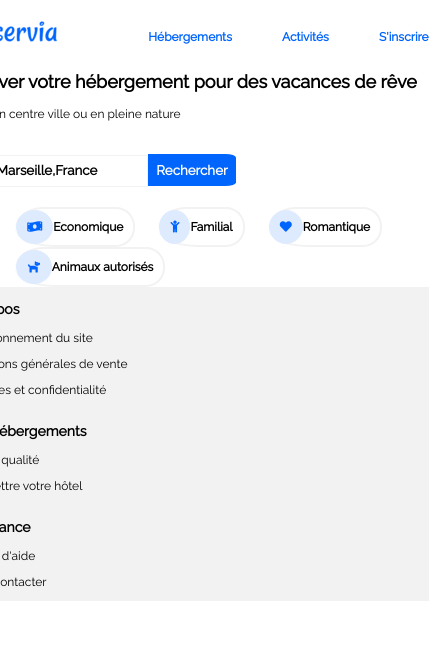
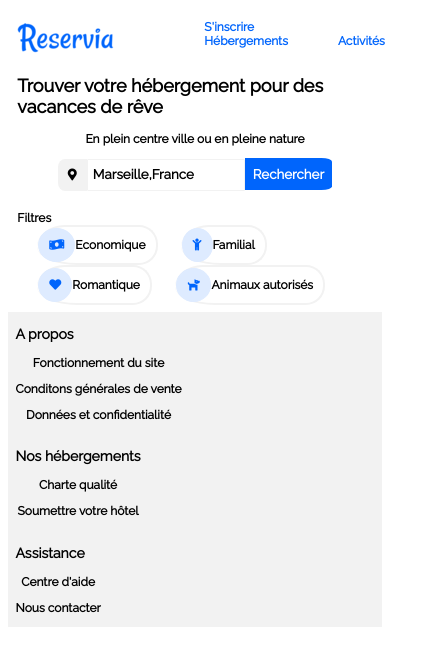
Before and after one commit to JordanBreter/JordanBreter_2_21052021, a plain HTML site: page index.html in a window 390 px wide. Shown: the whole page, 429 px wide, since content can reach past the window. Drawn offline with Linux system fonts and the light colour scheme.

Commit message:
intégration du responsive

```diff
--- a/index.html
+++ b/index.html
@@ -21,8 +21,10 @@
             <div id="menu">
             <nav>
                 <ul>
+            <div id="menu2">
                     <li><a href="#hebergement">Hébergements</a></li>
                     <li><a href="#activites">Activités</a></li>
+            </div>
             <div class="inscrire">
                     <li><a href="#">S'inscrire</a></li>
             </div>
@@ -56,6 +58,7 @@
                     </div>
 
         </nav>
+        </div>
 
     <!--Partie Footer-->
 
@@ -85,6 +88,5 @@
             </div>
             </div>
         </footer>
-        </div>
     </body>
 </html>
--- a/style.css
+++ b/style.css
@@ -9,35 +9,53 @@ body {
     margin: auto;
     align-content: center;
 }
-@media screen and (max-width:812px)
+@media all and (max-width:812px)
 {
+    body{
+        font-weight: bold
+    }
     .corps{
         display: flex;
-        flex-wrap: wrap;
+        width: 95%;
     }
-
+    .inscrire{
+        display: flex;
+    }
 }
 
 /*Partie header */
 
-@media screen and (max-width:812px)
+@media all and (max-width:812px)
 {
-    .inscrire{
-        display: flex;
-    }
+
     nav li{
         display: flex;
         justify-content: space-between;
         align-items: flex-end;
-
     }
 
+    nav ul{
+        display: flex;
+        flex-wrap: wrap-reverse;
+    }
+    header #menu2{
+        display: flex;
+    }
+    header #logo{
+        display: flex;
+    }
+    header .inscrire{
+        display: flex;
+    }
 }
 
 header{
    display: flex;
    justify-content: space-between;
    align-items: flex-end;
+}
+#menu2{
+    display: flex;
 }
 
 nav li{
@@ -59,6 +77,17 @@ nav a:hover{
 
 /* Partie section */
 
+@media all and (max-width:812px)
+{
+    .localisation{
+        display: flex;
+       justify-content: center;
+    }
+    section h1, p{
+        display: flex;
+        justify-content: center;
+    }
+}
 .localisation{
     display: flex;
     align-items: baseline;
@@ -91,9 +120,17 @@ form i{
     margin-left: 0px;
 }
 
+
 /* Filtres */
 
-
+@media all and (max-width:812px)
+{
+    nav .filtres{
+        display: flex;
+        flex-direction: column;
+        align-items: flex-start;
+    }
+}
 nav{
     font-family: 'Raleway', sans-serif;
     font-weight: bold;
@@ -130,14 +167,20 @@ nav i{
 /* Partie footer */
 footer {
     background-color: #F2F2F2 ;
+
 }
 #background{
     display: flex;
-    width: 100%;
-    margin: auto;
-    justify-content: space-between;
-
-
+    margin: 2%;
+}
+#propos{
+    margin-right: auto;
+}
+#hébergements{
+    margin-right: auto;
+}
+#Assistance{
+    margin-right: auto;
 }
 footer ul{
     padding: 0%;
@@ -156,8 +199,7 @@ footer a{
     color: black;
 }
 
-
-@media screen and (max-width:812px)
+@media all and (max-width:812px)
 {
     #propos
     {
@@ -166,6 +208,7 @@ footer a{
     #background{
         display: flex;
         flex-direction: column;
+        width: 100%;
 
     }
 
```
